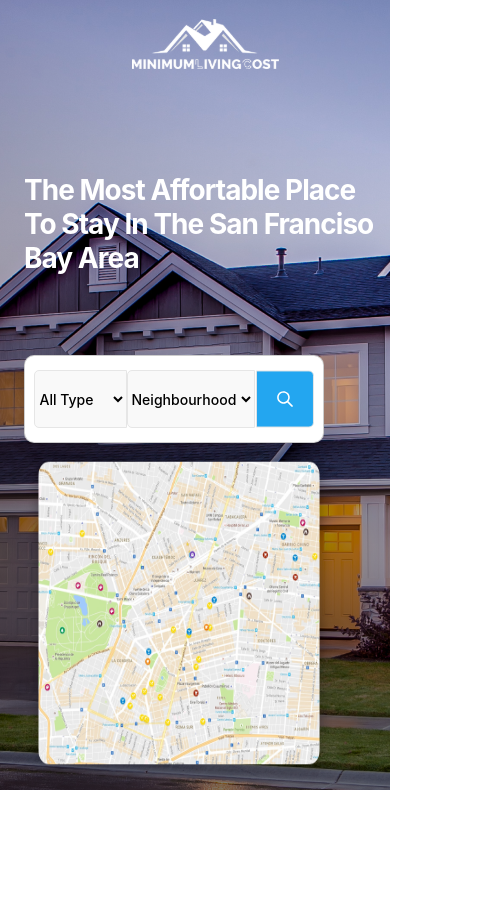
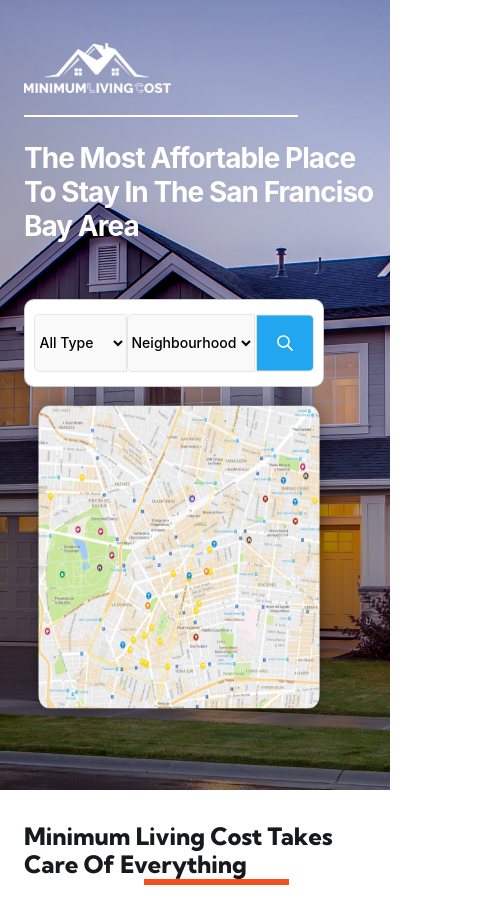
Before and after one commit to Robinson-Taiwo/house-rental, a React (Vite) app: page / in a window 390 px wide. Shown: the top 924 px of the page, 494 px wide, since content can reach past the window. Before the commit the page ends 844 px from the top, so only its background shows below. Built offline with nearby package versions, Linux system fonts and the light colour scheme.

Commit message:
feat: handling responsiveness

```diff
--- a/src/Components/Home.css
+++ b/src/Components/Home.css
@@ -106,7 +106,8 @@
 }
 
 .columns {
-    @apply ml-[5.417rem] flex flex-col gap-[3.57rem] mt-[7.083rem]
+      grid-template-columns: repeat(3, 1fr);
+    @apply ml-[5.417rem]  gap-[3.57rem] mt-[2.083rem] grid
 }
 
 .row {
@@ -117,7 +118,7 @@
     @apply flex pr-[5.083rem] flex-row
 }
 
-.row1 {
+/* .row1 {
     @apply pr-[7.3rem]
 }
 
@@ -127,7 +128,7 @@
 
 .row5 {
     @apply pr-[8.67rem]
-}
+} */
 
 .rt1 {
     @apply font-semibold text-[2.167rem] leading-[2.917rem] mt-[1.75rem] w-[13.25rem] h-[5.833rem]
@@ -462,25 +463,33 @@
     @apply text-[#0A142F] font-normal text-[1.17rem] leading-[1.42rem]
 }
 
+
+
+
+
+
+
+
+
+
+
+
 /* CSS for mobile devices */
 @media (max-width: 767px) {
-    .Home {
-        @apply w-[100vw]
-    }
+
 
     .Home {
         @apply w-[100vw]
     }
 
     .home {
+
         background: linear-gradient(200.44deg, rgba(0, 0, 0, 0.0001) 16.41%, rgba(0, 0, 0, 0.51) 77.16%), url(../assets/first-background.png);
         /* background-image: url(../assets/cleaning.png); */
-        @apply max-w-[63.91rem] h-[65.83rem] bg-cover bg-center px-[2rem]
+        @apply max-w-[63.91rem] flex  flex-col  h-[65.83rem] bg-cover  bg-center px-[2rem] pt-[2rem]
     }
 
-    .logo {
-        @apply pt-[1.583rem] pl-[9rem]
-    }
+
 
     .nav {
         @apply flex flex-row justify-between
@@ -490,34 +499,19 @@
         @apply pt-[4.16rem] flex flex-row mr-[38.83rem] hidden
     }
 
-    .link1 {
-        @apply pr-[6.17rem] text-[#ffffff] font-normal text-[1.5rem] leading-[5.83%]
-    }
-
-    .link2 {
-        @apply pr-[4.66rem] text-[#ffffff] font-normal text-[1.5rem] leading-[5.83%]
-    }
-
-    .link3 {
-        @apply pr-[4.75rem] text-[#ffffff] font-normal text-[1.5rem] leading-[5.83%]
-    }
-
-    .link4 {
-        @apply pr-[6.17rem] text-[#ffffff] font-normal text-[1.5rem] leading-[5.83%]
-    }
 
     .line {
         border: 0.5px solid #FFFFFF;
-        @apply w-[50%] h-[0rem] mt-[1.833rem] hidden
+        @apply w-[80%] h-[0rem] mt-[1.833rem]
     }
 
 
     .header {
-        @apply flex justify-between pr-[2.67rem] flex-col
+        @apply flex justify-center flex-col
     }
 
     .mapp {
-        @apply mt-[6.67rem] flex flex-col-reverse
+        @apply mt-[4.67rem] flex flex-col-reverse
     }
 
     .map {
@@ -525,7 +519,7 @@
     }
 
     .text {
-        @apply font-bold text-[2.33rem] leading-[2.833rem] capitalize tracking-[-0.08rem] mt-[8.67rem] text-white w-[30.67rem] flex-wrap
+        @apply font-bold text-[2.33rem] leading-[2.833rem] capitalize tracking-[-0.08rem] mt-[2rem] text-white w-[30.67rem] flex-wrap
     }
 
     .inputs {
@@ -552,33 +546,88 @@
         @apply w-[4.917rem] h-[4.83rem]
     }
 
+
+
+
+
+
     .trans {
-        @apply h-[67.417rem] hidden
+        @apply px-[2rem] h-auto
     }
 
 
     .mini {
         font-family: 'Kumbh Sans', sans-serif;
-        @apply mt-[7.75rem] text-[3rem] leading-[5.33rem] font-extrabold capitalize text-[#18191F] ml-[10rem]
+        @apply mt-[2.75rem] text-[2rem] leading-[2.33rem] font-extrabold capitalize text-[#18191F] pl-[rem] w-[27rem] ml-[0rem]
     }
 
     .line2 {
         border: 0.25rem solid #F4511E;
-        @apply ml-[10rem] h-[0rem] mb-[1.71rem] w-[32.083rem]
+        @apply  h-[0rem] mb-[1.71rem] w-[12.083rem]
     }
 
     .photo {
-        @apply ml-[6.917rem]
+        @apply ml-[0.917rem] h-[25rem]
     }
 
     .columns {
-        @apply ml-[5.417rem] flex flex-col gap-[3.57rem] mt-[7.083rem]
+          grid-template-columns: repeat(2, 1fr);
+        @apply mx-[1rem] grid mb-[7rem]
     }
 
-    .row {
-        @apply grid grid-cols-2
+    /* .row {
+        @apply flex flex-col
+    } */
+    .row1 {
+        @apply pr-[1.3rem]
     }
 
+    .row4 {
+        @apply  bg-[red]
+    }
+
+    .row5 {
+        @apply pr-[1.67rem]
+    }
+
+    .row2 {
+        @apply pr-[0rem] bg-[red]
+    }
+
+    .row6 {
+        @apply  bg-[red] pr-[-60rem]
+    }
+
+    .rt1 {
+        @apply font-semibold text-[1.467rem] leading-[1.5rem] mt-[1.75rem] w-[13.25rem] h-[5.833rem]
+    }
+
+    .rt2 {
+        @apply font-semibold text-[1.467rem] leading-[1.5rem] mt-[1.75rem] w-[13.25rem] h-[5.833rem]
+    }
+
+    .rt3 {
+        @apply font-semibold text-[1.467rem] leading-[1.5rem] mt-[1.75rem] w-[13.25rem] h-[5.833rem]
+    }
+
+    .rt4 {
+        @apply font-semibold text-[1.467rem] leading-[1.5rem] mt-[1.75rem] w-[13.25rem] h-[5.833rem]
+    }
+
+    .rt5 {
+        @apply font-semibold text-[1.467rem] leading-[1.5rem] mt-[1.75rem] w-[13.25rem] h-[5.833rem]
+    }
+
+    .rt6 {
+        @apply font-semibold text-[1.467rem] leading-[1.5rem] mt-[1.75rem] w-[12.25rem] h-[5.833rem]
+    }
+
+    .square {
+        background: #FFFFFF;
+        box-shadow: 0rem 1rem 1.58rem rgba(0, 0, 0, 0.15);
+        border-radius: 0.833rem;
+        @apply h-[4.42rem] w-[4.42rem] flex justify-center items-center
+    }
 
 
 
@@ -640,7 +689,7 @@
     }
 
     .full {
-        @apply flex pr-[5.083rem] flex-col hidden
+        @apply flex  flex-col
     }
 
 .lists{
--- a/src/Components/Home.jsx
+++ b/src/Components/Home.jsx
@@ -28,8 +28,8 @@ const Home = () => {
             <section className="home">
 
                 <section className="nav">
-                    <div className="logo">
-                        <img src={logo} alt="" />
+                    <div  className="logot" >
+                        <img src={logo} className="logo"  alt="" />
                     </div>
 
                     <div className="links">
@@ -96,7 +96,7 @@ const Home = () => {
 
                     <div data-aos="fade-up" className="columns">
 
-                        <div className="row">
+
                             <div className="row1">
                                 <div className="square">
 
@@ -133,10 +133,9 @@ const Home = () => {
                                     take care of Landlord!
                                 </p>
                             </div>
-                        </div>
 
-                        <div className="row">
-                            <div className="row4">
+
+                            <div className="row1">
 
                                 <div className="square">
                                     <img src={dollar} alt="" />
@@ -159,7 +158,7 @@ const Home = () => {
                                     Save Money!
                                 </p>
                             </div>
-                            <div className="row3">
+                            <div className="row6">
                                 <div className="square">
 
                                     <img src={dollar} alt="" />
@@ -171,7 +170,6 @@ const Home = () => {
                                     you use !
                                 </p>
                             </div>
-                        </div>
 
 
                     </div>
```
